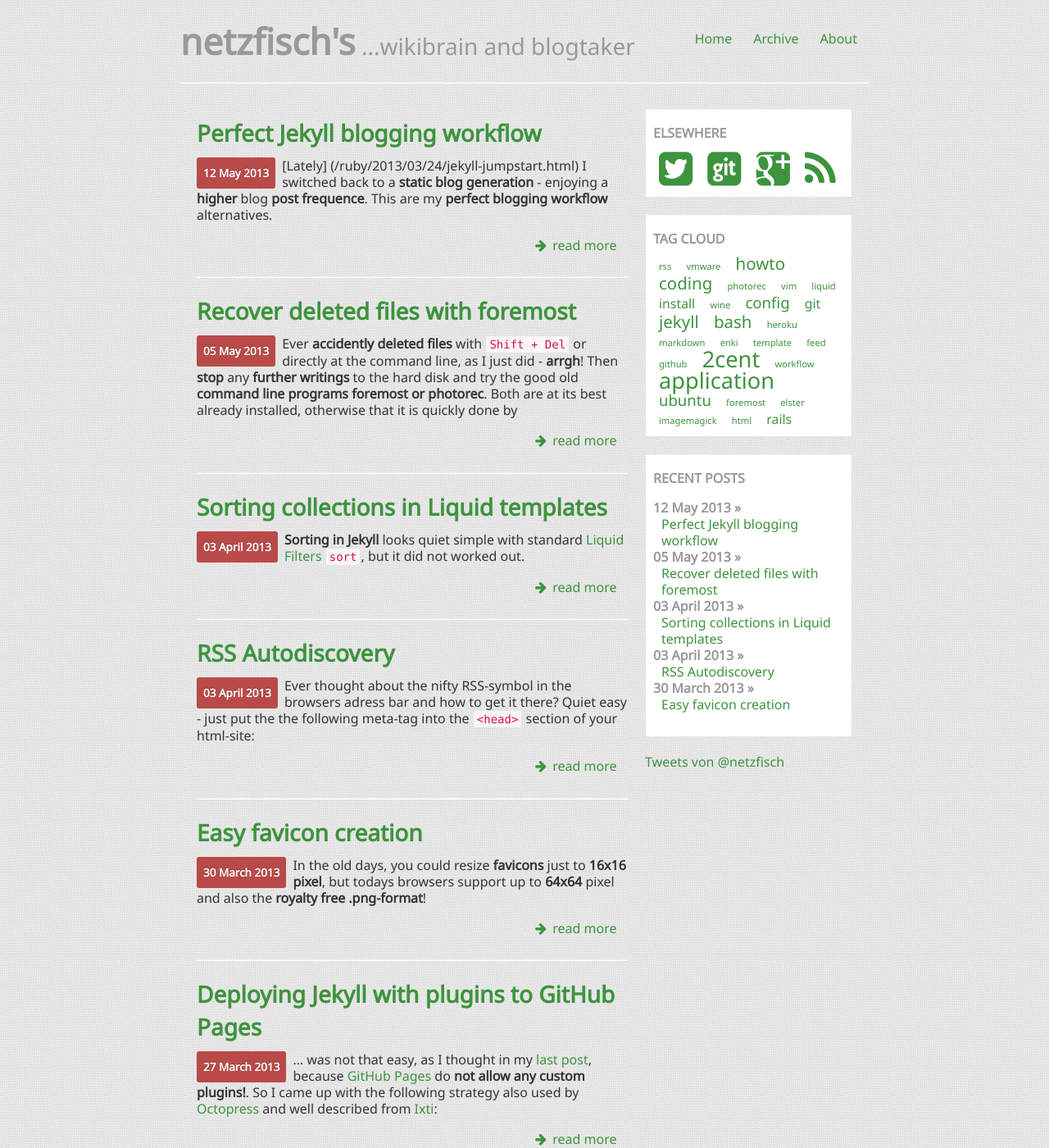
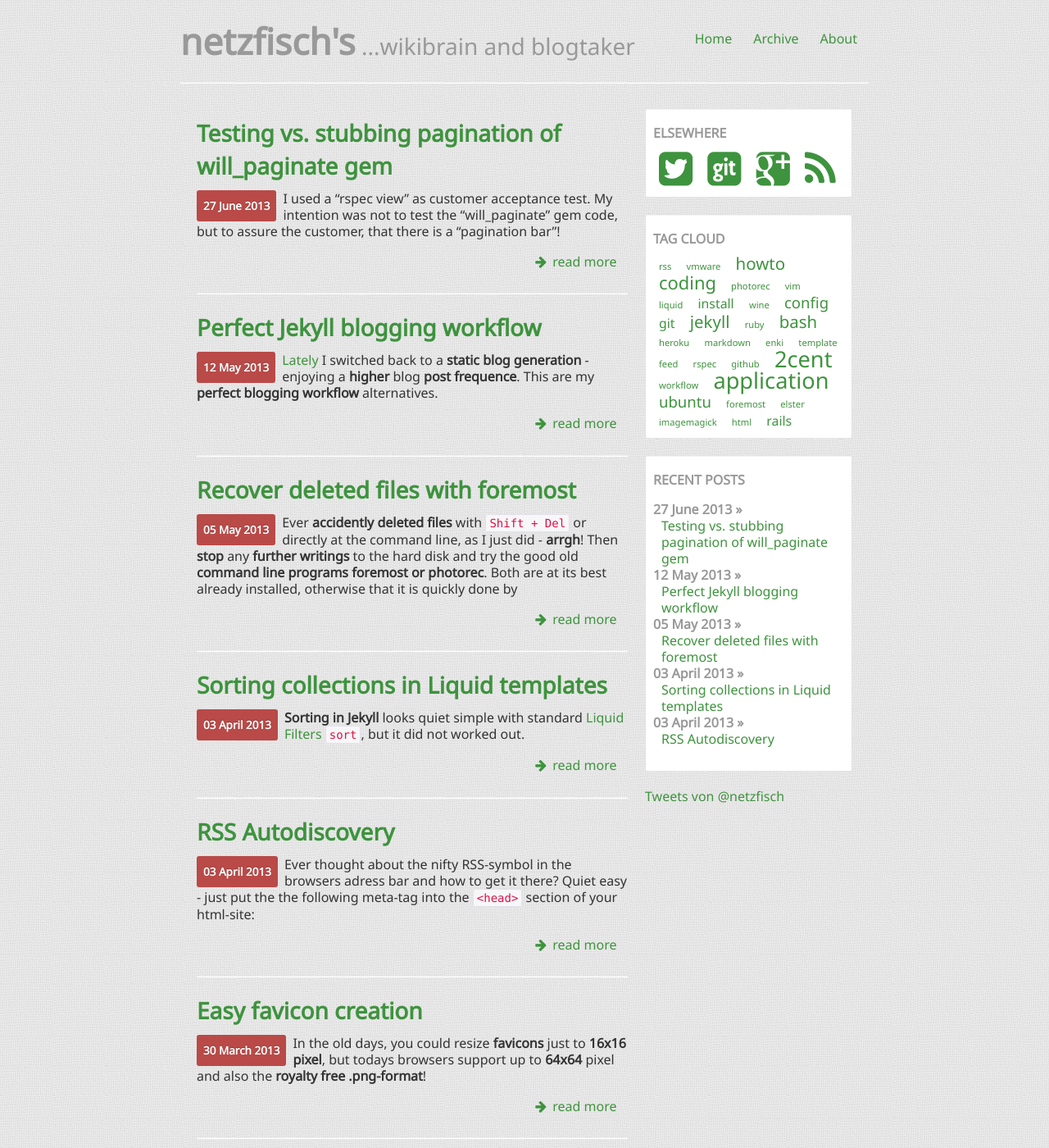
Before and after one commit to netzfisch/netzfisch.github.io, a Jekyll site: the page built from index.html, in a window 1280 px wide and 1400 px high. Shown: the whole window at 82% size. Built offline with Jekyll 4.4.1, drawn with Linux system fonts in a browser that asks for light colours; Markdown is read by kramdown in place of the engine named in the settings; comment, search, counter and statistics services are not loaded; some of the changed text lies outside the part shown.

Commit message:
another post

```diff
--- a/_posts/2013-05-12-perfect-jekyll-blog-post-workflow.md
+++ b/_posts/2013-05-12-perfect-jekyll-blog-post-workflow.md
@@ -4,7 +4,8 @@ category: tools
 tags: howto application jekyll markdown workflow
 title: Perfect Jekyll blogging workflow
 ---
-[Lately] ({% post_url 2013-03-24-jekyll-jumpstart %}) I switched back to a **static blog generation** - enjoying a **higher** blog **post frequence**. This are my **perfect blogging workflow** alternatives.
+
+[Lately](/ruby/2013/03/24/jekyll-jumpstart.html) I switched back to a **static blog generation** - enjoying a **higher** blog **post frequence**. This are my **perfect blogging workflow** alternatives.
 
 Either just use [VIM](http://www.vim.org) on a local box or in mobile enviroment take a Chrome-App - called [Textdown](https://chrome.google.com/webstore/detail/textdown/efalomlklhakojjbdfehfkgoicablooc):
 
--- /dev/null
+++ b/_posts/2013-06-27-testing-vs-stubbing-pagination-of-will_paginate-gem.md
@@ -0,0 +1,31 @@
+---
+layout: post
+category: ruby
+tags: coding rspec ruby
+title: Testing vs. stubbing pagination of will_paginate gem
+---
+
+I used a "rspec view" as customer acceptance test. My intention was not to test the "will_paginate" gem code, but to assure the customer, that there is a "pagination bar"!
+
+At the beginning I tried to stub the pagination method like that
+
+{% gist 5605721 %}
+
+which was not working and did not make sense in a view spec (vs. a model spec). Thanks to hints from [David](1):
+
+_"First, yours stubs :will\_paginate. You definitely don't want to do that if your specifying outcomes of will\_paginate."_
+
+and [Mislav](2):
+
+_"The way to get pagination in the view is to create a fake paginated collection that appears to have more than 1 page. You only have 3 records, and with the default per\_page value this is only 1 page of data."_
+
+I changed the spec to
+
+{% gist 5605792 %}
+
+which did the trick and worked perfectly.
+
+Find here the full [rspec](1) and [will_paginate](2) threads! Next time I probably would better use rspec features for that!
+
+[1]: https://groups.google.com/forum/#!topic/rspec/sRqx0rXzFKQ "rspec"
+[2]: https://groups.google.com/forum/#!topic/will_paginate/i2LCboRZWfs "will_paginate"
```
